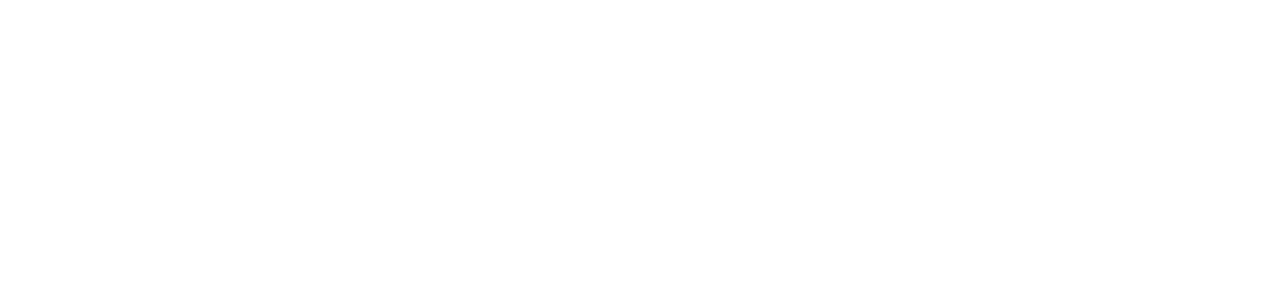
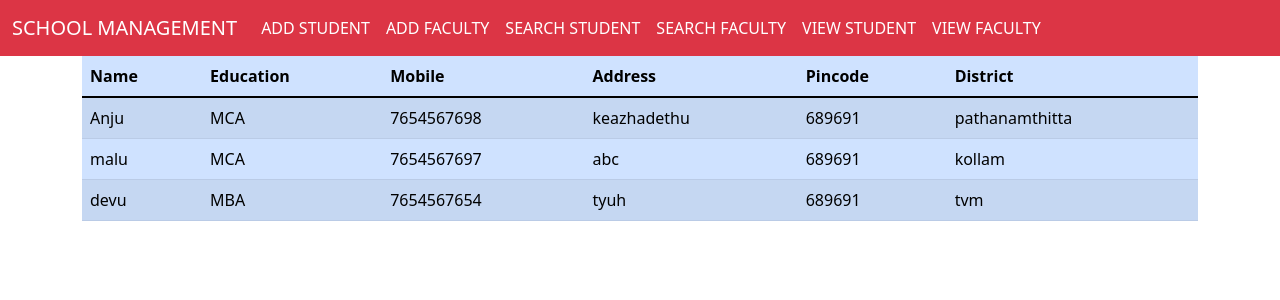
Before and after one commit to anjalireghunath/School_Management_System_ReactApp, a React (Create React App) app: page /vfac in a window 1280 px wide. Before the commit this address had no page. Shown: the top 300 px of the page. Built offline with nearby package versions, Linux system fonts and the light colour scheme.

Commit message:
view fac

```diff
--- a/src/App.js
+++ b/src/App.js
@@ -8,6 +8,7 @@
 import SearchFaculty from './components/SearchFaculty';
 import { BrowserRouter, Route, Routes } from 'react-router-dom';
 import ViewStudent from './components/ViewStudent';
+import ViewFaculty from './components/ViewFaculty';
 
 function App() {
   return (
@@ -20,6 +21,7 @@
   <Route path='/sstud' exact element={<SearchStudent/>}/>
   <Route path='/sfac' exact element={<SearchFaculty/>}/>
   <Route path='/vstud' exact element={<ViewStudent/>}/>
+  <Route path='/vfac' exact element={<ViewFaculty/>}/>
 </Routes>
 </BrowserRouter>
 
--- a/src/components/Header.js
+++ b/src/components/Header.js
@@ -28,6 +28,9 @@
         <li className="nav-item">
             <Link className="nav-link active" to="/vstud">VIEW STUDENT</Link>
         </li>
+        <li className="nav-item">
+            <Link className="nav-link active" to="/vfac">VIEW FACULTY</Link>
+        </li>
       </ul>
     </div>
   </div>
--- /dev/null
+++ b/src/components/ViewFaculty.js
@@ -0,0 +1,86 @@
+import React from 'react'
+import Header from './Header'
+
+const ViewFaculty = () => {
+    var viewfaculty=[
+        {
+            "name":"Anju",
+            "education":"MCA",
+            "mobile":"7654567698",
+            "address":"keazhadethu",
+            "pincode":"689691",
+            "district":"pathanamthitta"
+        },
+        {
+            "name":"malu",
+            "education":"MCA",
+            "mobile":"7654567697",
+            "address":"abc",
+            "pincode":"689691",
+            "district":"kollam"
+        },
+        {
+            "name":"devu",
+            "education":"MBA",
+            "mobile":"7654567654",
+            "address":"tyuh",
+            "pincode":"689691",
+            "district":"tvm"
+        }
+
+    ]
+  return (
+    <div>
+<Header/>
+<div className='container'>
+          <div className='row'>
+            <div className='col col-12 col-sm-12 col-md-12 col-lg-12 col-xl-12 col-xxl-12'>
+            <div className='row g-3'>
+                <div className='col col-12 col-sm-12 col-md-12 col-lg-12 col-xl-12 col-xxl-12'>
+                <table class="table table-primary table-striped">
+  <thead>
+    <tr>
+      <th scope="col">Name</th>
+      <th scope="col">Education</th>
+      <th scope="col">Mobile</th>
+      <th scope="col">Address</th>
+      <th scope="col">Pincode</th>
+      <th scope="col">District</th>
+    </tr>
+  </thead>
+  <tbody>
+    {viewfaculty.map((value,key)=>{
+      return <tr>
+      <td>{value.name}</td>
+      <td>{value.education}</td>
+      <td>{value.mobile}</td>
+      <td>{value.address}</td>
+      <td>{value.pincode}</td>
+      <td>{value.district}</td>
+    </tr>
+    })}
+
+
+
+  </tbody>
+</table>
+
+
+
+                    </div>
+
+
+              </div>
+
+            </div>
+
+          </div>
+
+        </div>
+
+
+    </div>
+  )
+}
+
+export default ViewFaculty
```
